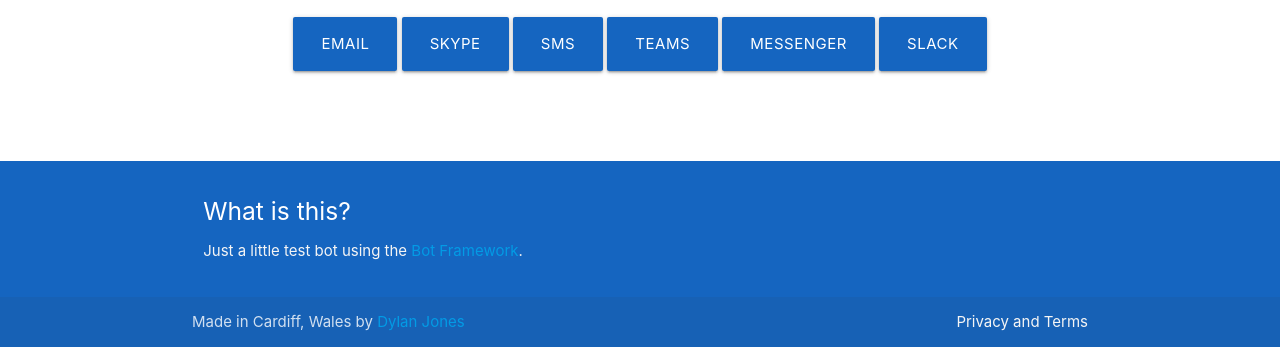
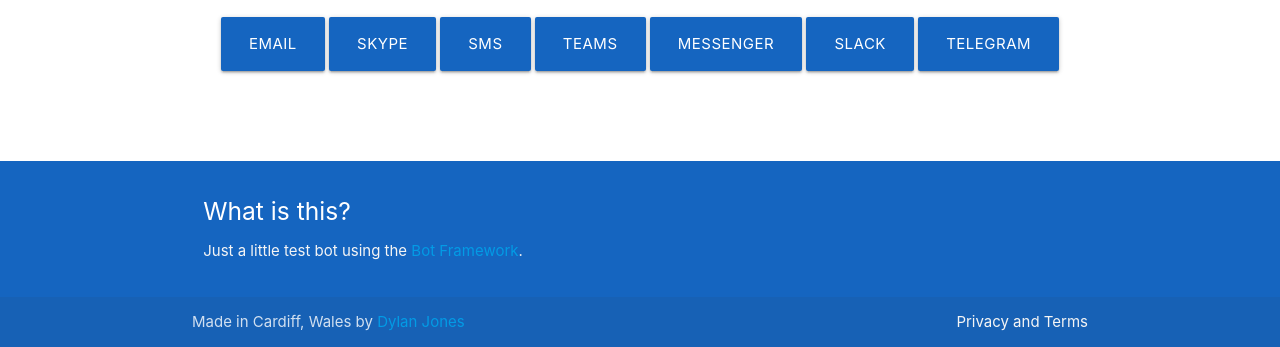
Before and after one commit to dylan8902/connor-bot, a website: page index.html in a window 1280 px wide. Shown: the part 454-801 px from the top of the page. Drawn offline with nearby package versions, Linux system fonts and the light colour scheme; files whose address does not match are found by name.

Commit message:
Add details for telegram integration

```diff
--- a/index.html
+++ b/index.html
@@ -22,6 +22,7 @@
         <a href="https://teams.microsoft.com/l/chat/0/0?users=28:e44e2e7a-021b-4d61-9d87-f678a97cfc14" class="btn-large waves-effect waves-light blue darken-3">Teams</a>
         <a href="https://www.facebook.com/theconnorbot" class="btn-large waves-effect waves-light blue darken-3">Messenger</a>
         <a href="https://slack.com/oauth/authorize?&client_id=18619608532.207529702967&scope=bot" class="btn-large waves-effect waves-light blue darken-3">Slack</a>
+        <a href="tg://resolve?domain=theconnorbot" class="btn-large waves-effect waves-light blue darken-3">Telegram</a>
       </div>
     </div>
   </div>
```
Also changed, not shown: README.md.
